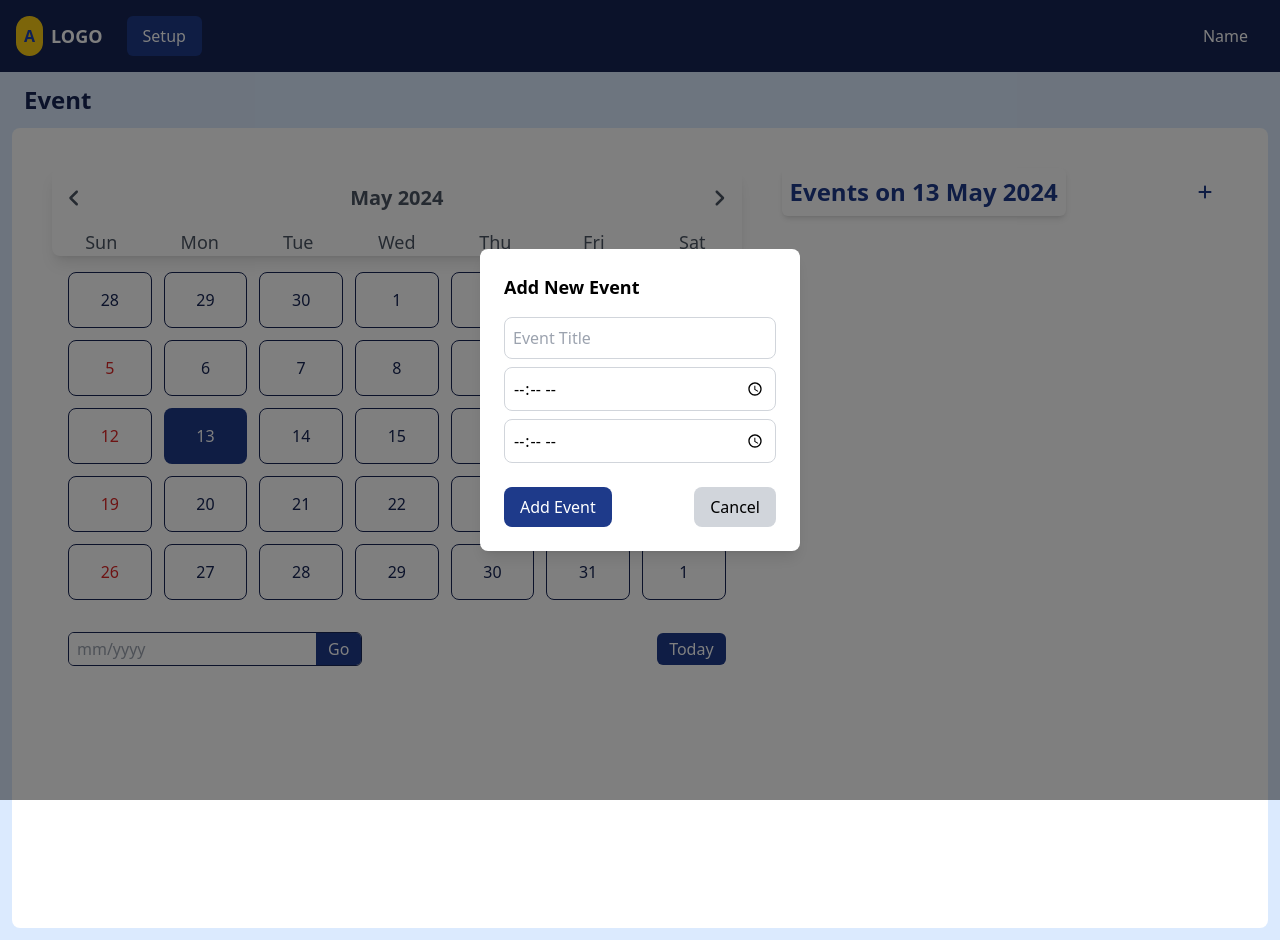
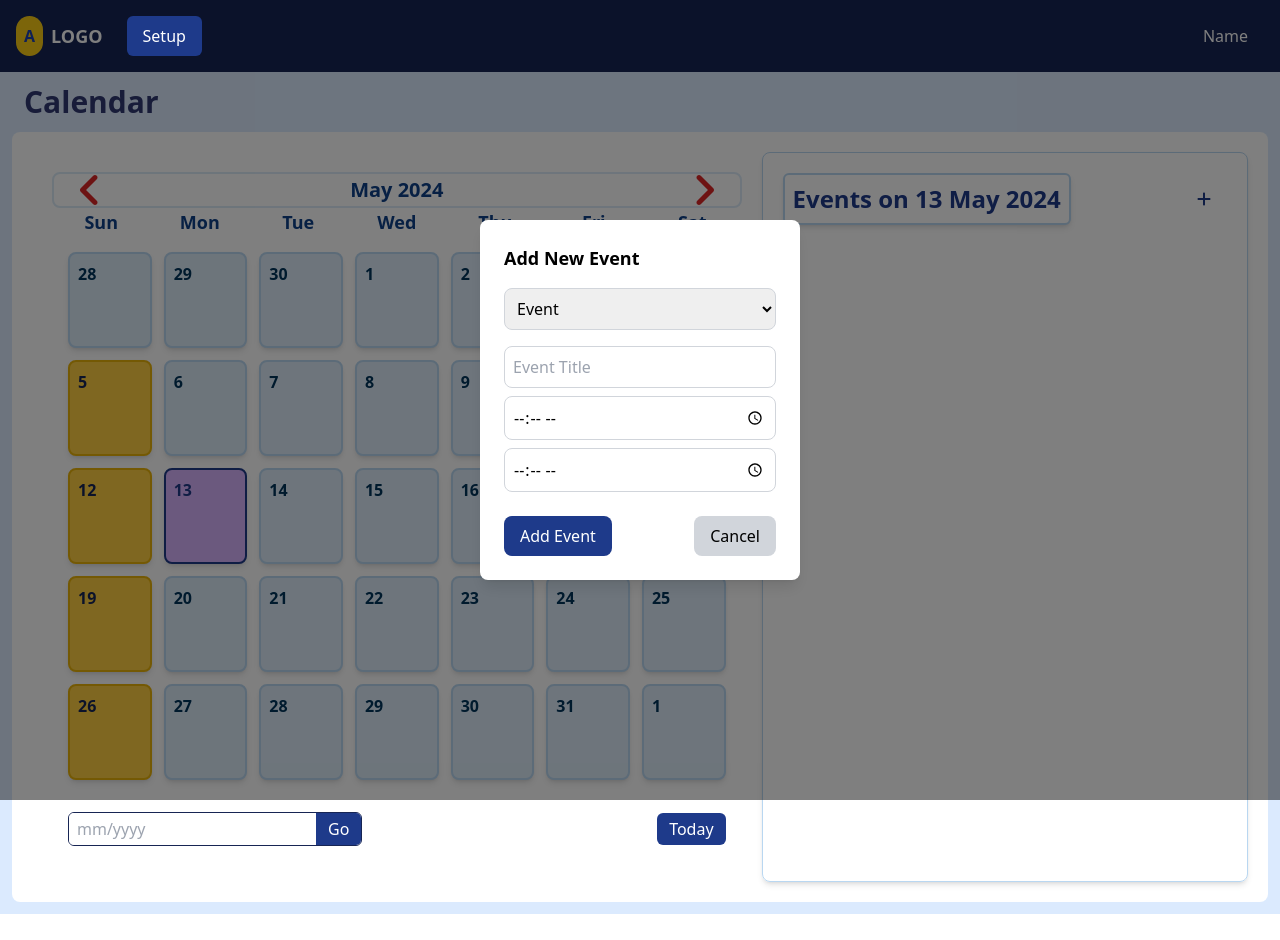
Before and after one commit to Nikhilesh1119/DashBoardWeb, a React (Vite) app: page /Event in a window 1280 px wide. Both pictures are taken after a click on the icon 1204 px from the left and 192 px from the top of the page. After the commit the page ends 914 px from the top, so only its background shows below. Built offline with nearby package versions, Linux system fonts and the light colour scheme.

Commit message:
event page added

```diff
--- a/src/components/Event.jsx
+++ b/src/components/Event.jsx
@@ -1,45 +1,62 @@
 import React, { useState, useEffect } from "react";
 import { FontAwesomeIcon } from "@fortawesome/react-fontawesome";
-import { faAngleLeft, faAngleRight, faPlus } from "@fortawesome/free-solid-svg-icons";
+import {
+  faAngleLeft,
+  faAngleRight,
+  faPlus,
+} from "@fortawesome/free-solid-svg-icons";
 import "tailwindcss/tailwind.css";
 
 const months = [
-  "January", "February", "March", "April", "May", "June", "July",
-  "August", "September", "October", "November", "December"
+  "January",
+  "February",
+  "March",
+  "April",
+  "May",
+  "June",
+  "July",
+  "August",
+  "September",
+  "October",
+  "November",
+  "December",
 ];
 
 const Calendar = ({ month, year, handlePrevMonth, handleNextMonth }) => {
   return (
-    <div className="calendar bg-white text-gray-600 rounded-lg shadow-lg">
-      <div className="month flex items-center justify-between p-4 text-xl font-semibold capitalize">
+    <div className="calendar bg-white   text-[#0F4189]  rounded-lg  w-full">
+      <div className="month flex items-center justify-between p-4 text-xl font-semibold rounded-lg h-9 capitalize border-2 border-[#DCEBF8]">
         <FontAwesomeIcon
           icon={faAngleLeft}
-          className="cursor-pointer hover:text-purple-500"
+          className="cursor-pointer text-red-600 size-10"
           onClick={handlePrevMonth}
         />
         <div className="date">{`${months[month]} ${year}`}</div>
         <FontAwesomeIcon
           icon={faAngleRight}
-          className="cursor-pointer hover:text-purple-500"
+          className="cursor-pointer text-red-600 size-10"
           onClick={handleNextMonth}
         />
       </div>
-      <div className="weekdays grid grid-cols-7 text-lg font-medium capitalize">
-        {["Sun", "Mon", "Tue", "Wed", "Thu", "Fri", "Sat"].map(day => (
-          <div key={day} className="text-center">{day}</div>
+      <div className="weekdays grid grid-cols-7 text-lg font-semibold  capitalize">
+        {["Sun", "Mon", "Tue", "Wed", "Thu", "Fri", "Sat"].map((day) => (
+          <div key={day} className="text-center">
+            {day}
+          </div>
         ))}
       </div>
     </div>
   );
 };
 
-const Day = ({ day, isActive, hasEvent, onClick, isSunday }) => {
+const Day = ({ day, isActive, hasEvent, onClick, isSunday, isToday }) => {
   return (
     <div
-      className={`day ${isActive ? 'bg-blue-900 text-white':'bg-white text-blue-950 border border-blue-950' }
-        ${isSunday ? 'bg-red-100 text-red-600' : ''}
-        ${hasEvent ? 'bg-green-200' : ''}
-        cursor-pointer rounded-lg flex items-center justify-center h-14 `}
+    className={`day ${isActive ? ' border-2 border-blue-900':'"bg-white text-[#01345B] border-2 border-[#B9D7F1]' }
+      ${isSunday ? 'text-blue-950 bg-[#FFCF43] border-2 border-yellow-500' : 'bg-[#DCEBF8]'}
+      ${hasEvent ? 'border-4 border-green-900' : ''}
+      ${isToday ? 'bg-purple-300' : ''}
+      cursor-pointer rounded-lg flex font-bold p-2 h-24 shadow-md `}
     onClick={onClick}
   >
     {day}
@@ -48,25 +65,45 @@ const Day = ({ day, isActive, hasEvent, onClick, isSunday }) => {
 };
 
 const DaysGrid = ({ days }) => {
-  return (
-    <div className="days grid grid-cols-7 gap-3 p-4">
-      {days}
-    </div>
-  );
+  return <div className="days grid grid-cols-7 gap-3 p-4">{days}</div>;
 };
 
-const EventForm = ({ newEvent, setNewEvent, handleAddEvent, setShowAddEvent }) => {
+const EventForm = ({
+  newEvent,
+  setNewEvent,
+  handleAddEvent,
+  setShowAddEvent,
+}) => {
+  const [eventType, setEventType] = useState("Event"); // Default to "Event", can be "Holiday" as well
+
+  const handleEventTypeChange = (e) => {
+    setEventType(e.target.value);
+  };
+
   return (
     <div className="fixed inset-0 flex items-center justify-center bg-black bg-opacity-50">
       <div className="bg-white p-6 rounded-lg shadow-lg w-80">
-        <h2 className="text-lg font-bold mb-4">Add New Event</h2>
+        <h2 className="text-lg font-bold mb-4">Add New {eventType}</h2>
+        <div className="mb-4">
+          <select
+            value={eventType}
+            onChange={handleEventTypeChange}
+            className="w-full p-2 border border-gray-300 rounded-lg"
+          >
+            <option value="Event">Event</option>
+            <option value="Holiday">Holiday</option>
+          </select>
+        </div>
         <input
           type="text"
-          placeholder="Event Title"
+          placeholder={`${eventType} Title`}
           value={newEvent.title}
           onChange={(e) => setNewEvent({ ...newEvent, title: e.target.value })}
           className="w-full p-2 mb-2 border border-gray-300 rounded-lg"
         />
+
+        {eventType === "Event" && ( // Only show time inputs for "Event" type
+          <>
             <input
               type="time"
               value={newEvent.from}
@@ -79,12 +116,14 @@ const EventForm = ({ newEvent, setNewEvent, handleAddEvent, setShowAddEvent }) =
               onChange={(e) => setNewEvent({ ...newEvent, to: e.target.value })}
               className="w-full p-2 mb-2 border border-gray-300 rounded-lg"
             />
+          </>
+        )}
         <div className="flex justify-between mt-4">
           <button
             className="px-4 py-2 bg-blue-900 text-white rounded-lg"
             onClick={handleAddEvent}
           >
-            Add Event
+            Add {eventType}
           </button>
           <button
             className="px-4 py-2 bg-gray-300 rounded-lg"
@@ -97,6 +136,7 @@ const EventForm = ({ newEvent, setNewEvent, handleAddEvent, setShowAddEvent }) =
     </div>
   );
 };
+
 
 const Event = () => {
   const [today, setToday] = useState(new Date());
@@ -146,20 +186,23 @@ const Event = () => {
       updateCalendar(mm - 1, parseInt(yyyy));
     }
   };
-
   const handleAddEvent = () => {
-    if (newEvent.title && newEvent.from && newEvent.to) {
-      const timeFrom = convertTime(newEvent.from);
-      const timeTo = convertTime(newEvent.to);
+    if (newEvent.title) {
+      const timeFrom = newEvent.from ? convertTime(newEvent.from) : "";
+      const timeTo = newEvent.to ? convertTime(newEvent.to) : "";
       const updatedEvents = [...eventsArr];
       let eventAdded = false;
+
       updatedEvents.forEach((eventObj) => {
         if (
           eventObj.day === activeDay &&
           eventObj.month === month + 1 &&
           eventObj.year === year
         ) {
-          eventObj.events.push({ title: newEvent.title, time: `${timeFrom} - ${timeTo}` });
+          eventObj.events.push({
+            title: newEvent.title,
+            time: `${timeFrom ? timeFrom : ""}${timeFrom && timeTo ? " - " : ""}${timeTo ? timeTo : ""}`
+          });
           eventAdded = true;
         }
       });
@@ -169,14 +212,17 @@ const Event = () => {
           day: activeDay,
           month: month + 1,
           year: year,
-          events: [{ title: newEvent.title, time: `${timeFrom} - ${timeTo}` }],
+          events: [{
+            title: newEvent.title,
+            time: `${timeFrom ? timeFrom : ""}${timeFrom && timeTo ? " - " : ""}${timeTo ? timeTo : ""}`
+          }],
         });
       }
       setEventsArr(updatedEvents);
       setShowAddEvent(false);
       setNewEvent({ title: "", from: "", to: "" });
     } else {
-      alert("Please fill all the fields");
+      alert("Please enter the event title");
     }
   };
 
@@ -193,7 +239,8 @@ const Event = () => {
 
   const getEventsForDay = (day) => {
     const eventForDay = eventsArr.find(
-      (event) => event.day === day && event.month === month + 1 && event.year === year
+      (event) =>
+        event.day === day && event.month === month + 1 && event.year === year
     );
     return eventForDay ? eventForDay.events : [];
   };
@@ -213,6 +260,8 @@ const Event = () => {
     for (let i = 1; i <= lastDay; i++) {
       const hasEvent = getEventsForDay(i).length > 0;
       const isSunday = new Date(year, month, i).getDay() === 0;
+      const isToday =
+        new Date(year, month, i).toDateString() === today.toDateString();
       days.push(
         <Day
           key={i}
@@ -220,6 +269,7 @@ const Event = () => {
           isActive={i === activeDay}
           hasEvent={hasEvent}
           isSunday={isSunday}
+          isToday={isToday}
           onClick={() => updateActiveDay(i)}
         />
       );
@@ -234,11 +284,9 @@ const Event = () => {
 
   return (
     <div className="flex flex-col px-3 bg-blue-100">
-      <div className="text-2xl font-bold text-blue-950 m-3">
-        Event
-      </div>
-      <div className="flex items-center justify-center min-h-screen bg-blue-100">
-        <div className="container relative w-full h-screen max-w-8xl p-5 mb-3 mx-auto flex rounded-lg bg-white text-blue-900">
+      <div className="text-3xl font-bold text-[#303972] m-3">Calendar</div>
+      <div className="flex items-center justify-center  ">
+        <div className="container relative w-full h-[90%] p-5 mb-3 mx-auto flex rounded-lg bg-white text-blue-900">
           <div className="left w-3/5 p-5">
             <Calendar
               month={month}
@@ -267,9 +315,11 @@ const Event = () => {
               </button>
             </div>
           </div>
-          <div className="right w-2/5 p-5">
+          <div className="right w-2/5 p-5 border border-[#B9D7F1] shadow-md   rounded-lg">
             <div className="flex justify-between items-center mb-4">
-              <h2 className="text-2xl font-bold bg-white p-2 rounded-md shadow-md">Events on {activeDay} {months[month]} {year}</h2>
+              <h2 className="text-2xl font-bold bg-white p-2 rounded-md border-2 border-[#B9D7F1] shadow-md">
+                Events on {activeDay} {months[month]} {year}
+              </h2>
               <FontAwesomeIcon
                 icon={faPlus}
                 className="cursor-pointer p-4 rounded-md text-blue-900 hover:bg-blue-900 hover:text-white"
@@ -278,7 +328,10 @@ const Event = () => {
             </div>
             <div className="events">
               {getEventsForDay(activeDay).map((event, index) => (
-                <div key={index} className="event bg-white text-gray-800 p-3 mb-2 rounded-lg shadow">
+                <div
+                  key={index}
+                  className="event bg-white text-gray-800 p-3 mb-2 rounded-lg shadow"
+                >
                   <h3 className="text-lg font-semibold">{event.title}</h3>
                   <p className="text-sm">{event.time}</p>
                 </div>
--- a/src/components/Navbar.jsx
+++ b/src/components/Navbar.jsx
@@ -52,7 +52,7 @@ const Navbar = () => {
           </div>
           <span className="font-bold text-lg ml-2 text-white">LOGO</span>
           {/* setup menu */}
-          <div className="relative pl-6">
+          <div className="relative pl-6 z-10">
             <button
               onMouseEnter={handleMenu}
               className="text-white bg-blue-900 px-4 py-2 rounded-md hover:text-blue-800 hover:bg-white"
```
Lines whose indentation alone changed are shown as unchanged.
